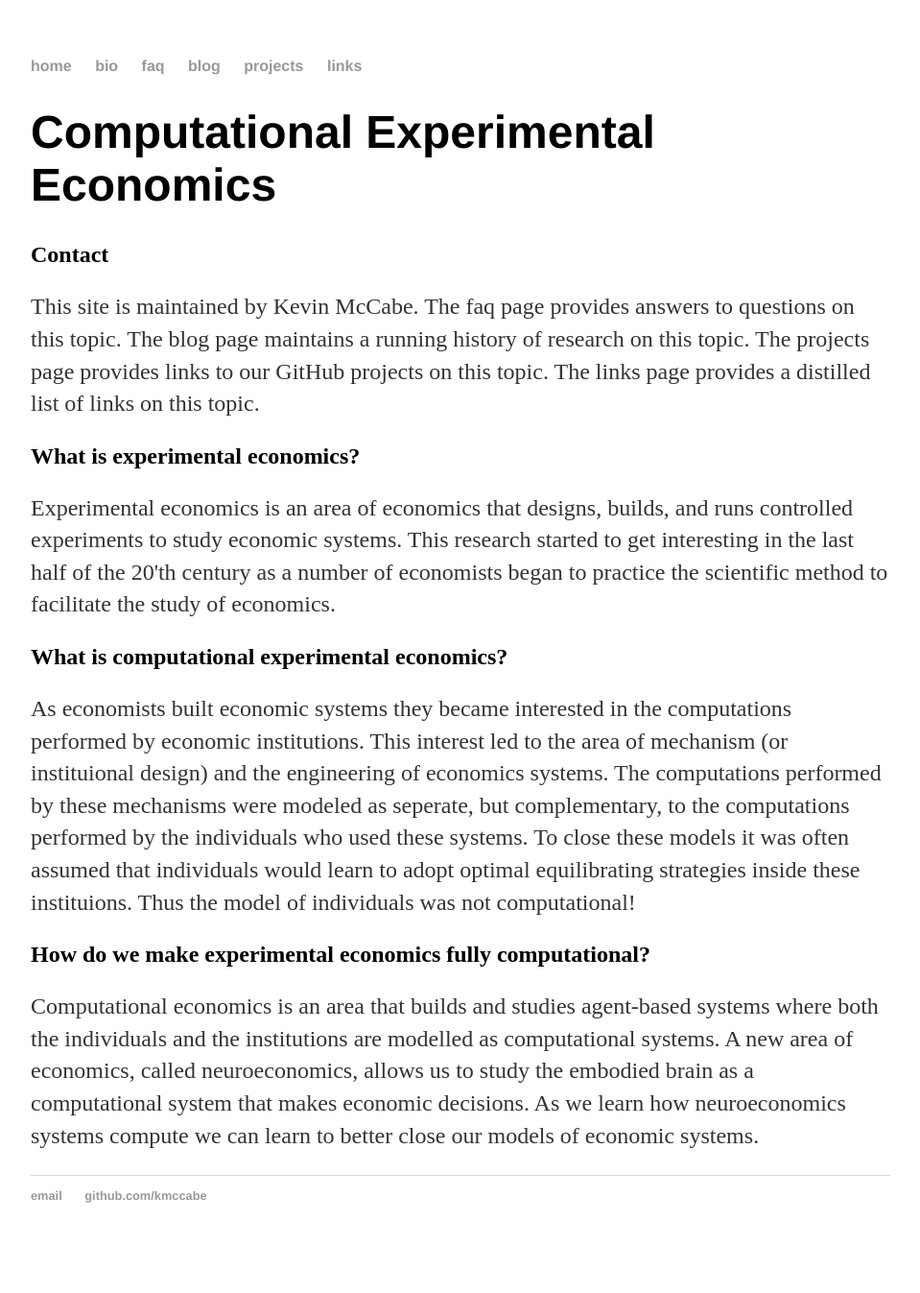
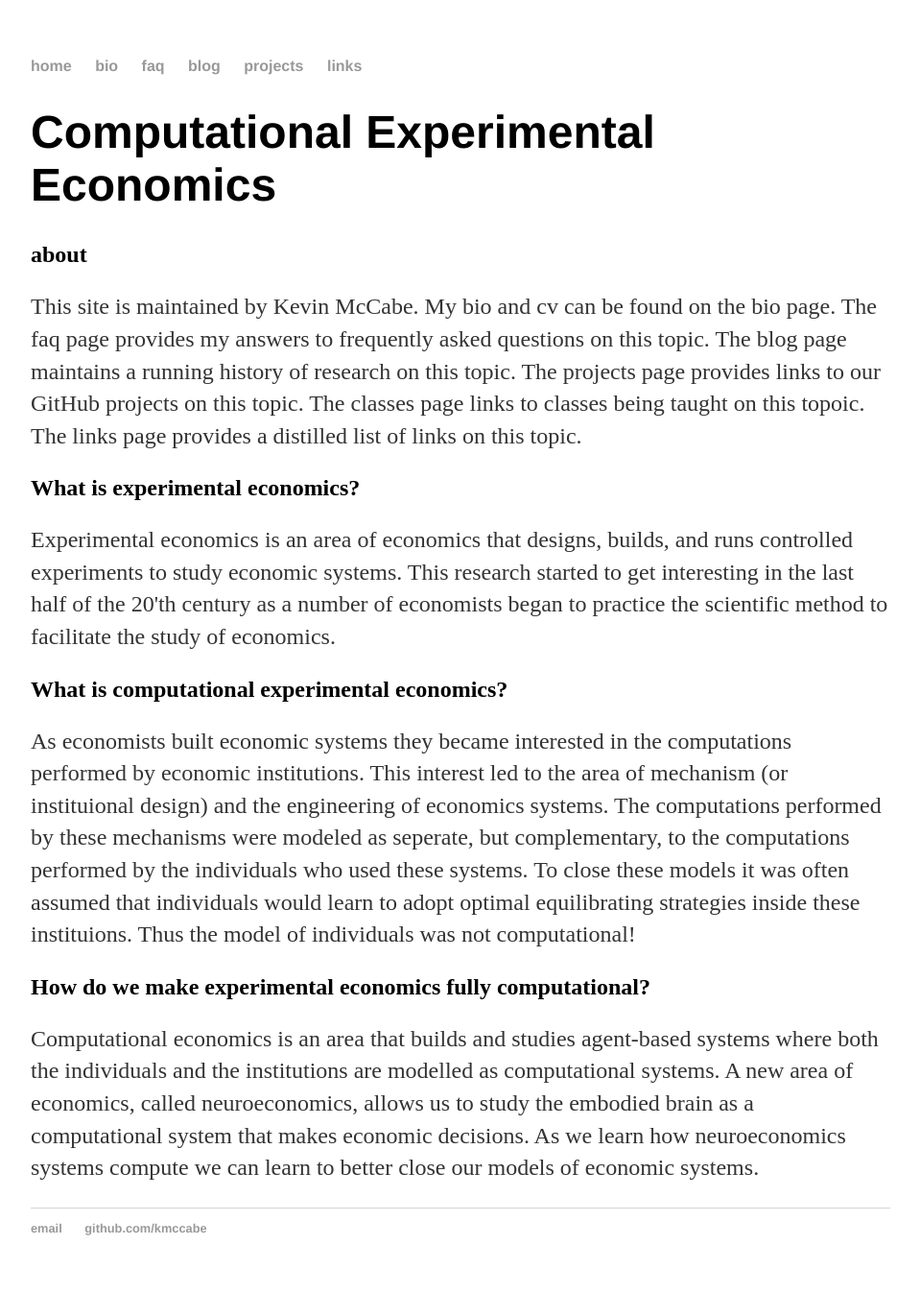
Before and after one commit to Kmccabe/KAM.github.io, a Jekyll site: the page built from index.html, in a window 1280 px wide. Shown: the whole page at 96% size, without its empty margins (160-1119 px from the left). Built offline with Jekyll 4.4.1, drawn with Linux system fonts in a browser that asks for light colours; before the commit the page ends 1313 px from its top, so only the background shows below that.

Commit message:
small changes

```diff
--- a/index.html
+++ b/index.html
@@ -5,8 +5,8 @@ title: Computational Experimental Economics
 <div class="blurb">
 	<h1>Computational Experimental Economics</h1>
 </div><!-- /.blurb -->
-<h2>Contact</h2>
-<p>This site is maintained by Kevin McCabe.  The faq page provides answers to questions on this topic. The blog page maintains a running history of research on this topic.  The projects page provides links to our GitHub projects on this topic.  The links page provides a distilled list of links on this topic. </p>
+<h2>about</h2>
+<p>This site is maintained by Kevin McCabe. My bio and cv can be found on the bio page. The faq page provides my answers to frequently asked questions on this topic. The blog page maintains a running history of research on this topic.  The projects page provides links to our GitHub projects on this topic.  The classes page links to classes being taught on this topoic. The links page provides a distilled list of links on this topic. </p>
 <h2>What is experimental economics?</h2>
 <p>Experimental economics is an area of economics that designs, builds, and runs controlled experiments to study economic systems.  This research started to get interesting in the last half of the 20'th century as a number of economists began to practice the scientific method to facilitate the study of economics.</p>
 <h2>What is computational experimental economics?</h2>
```
